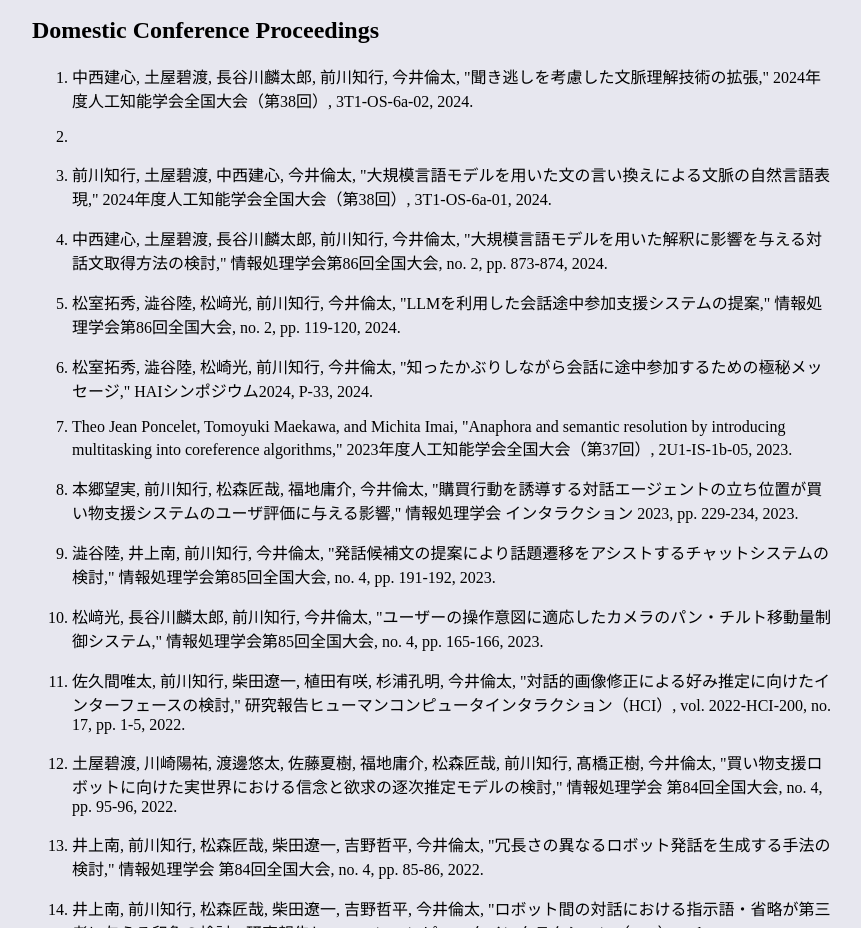
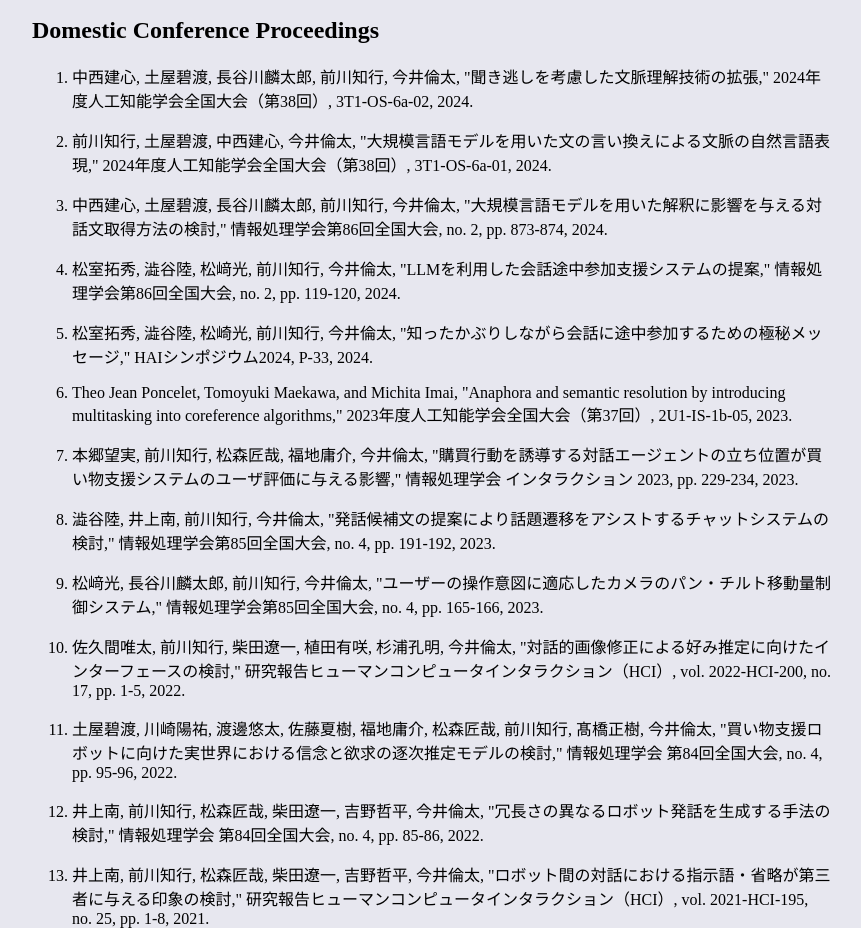
Before and after one commit to tomoyukimaekawa/tomoyukimaekawa.github.io, a plain HTML site: page publications.html in a window 1280 px wide. Shown: the part 969-1897 px from the top of the page, without its empty margins (208-1069 px from the left). Drawn offline with Linux system fonts and the light colour scheme.

Commit message:
fix tags

```diff
--- a/publications.html
+++ b/publications.html
@@ -145,13 +145,14 @@
             "聞き逃しを考慮した文脈理解技術の拡張,"
             2024年度人工知能学会全国大会（第38回）, 3T1-OS-6a-02, 2024.
           </p>
-        <li>
+        </li>
         <li>
           <p>
             前川知行, 土屋碧渡, 中西建心, 今井倫太,
             "大規模言語モデルを用いた文の言い換えによる文脈の自然言語表現,"
             2024年度人工知能学会全国大会（第38回）, 3T1-OS-6a-01, 2024.
           </p>
+        </li>
         <li>
           <p>
             中西建心, 土屋碧渡, 長谷川麟太郎, 前川知行, 今井倫太,
```
